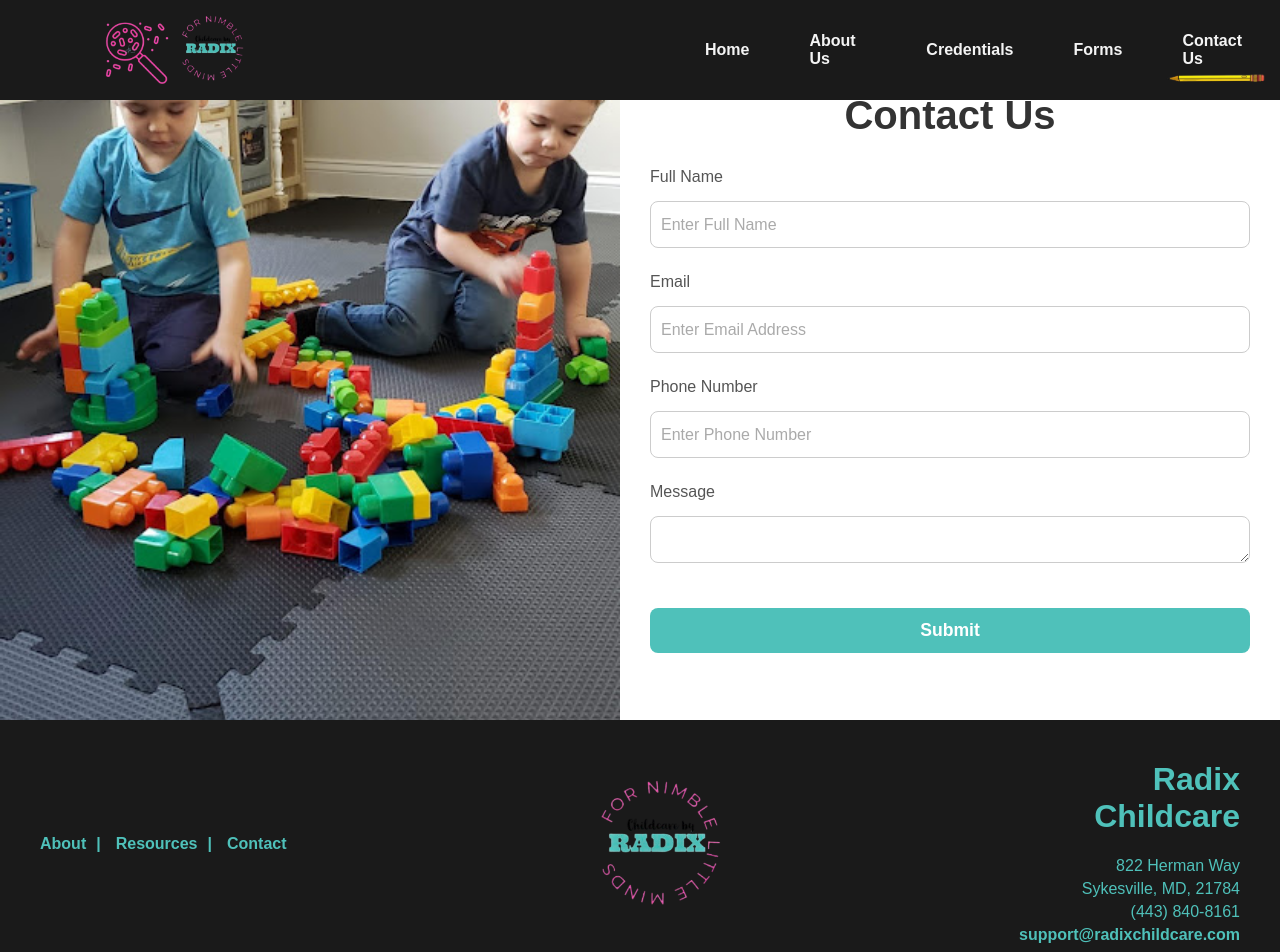
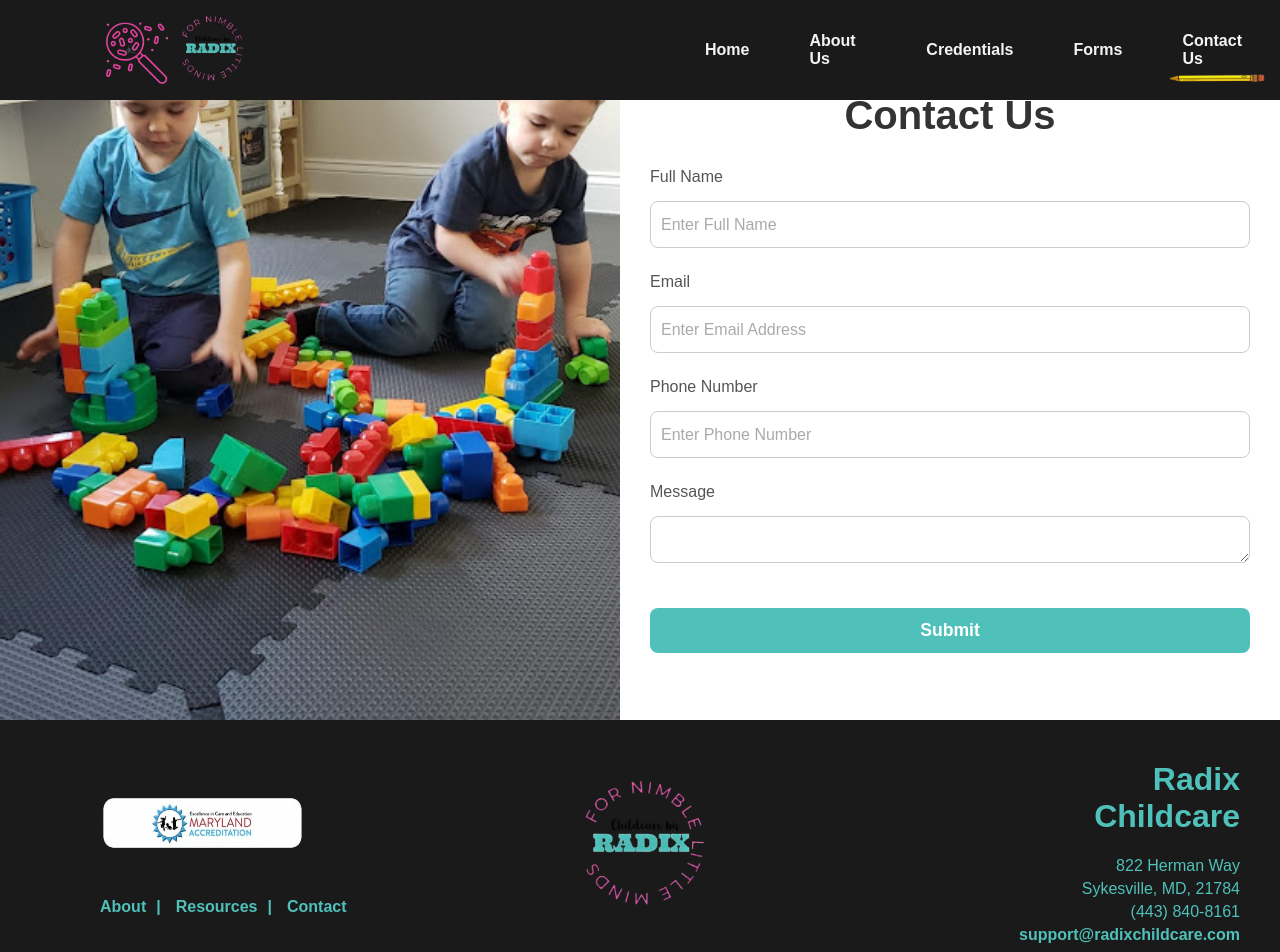
Before and after one commit to prabrat/radix-web, a React (Create React App) app: page /contact in a window 1280 px wide. Shown: the top 952 px of the page. Built offline with nearby package versions, Linux system fonts and the light colour scheme.

Commit message:
Added accredidation to footer and re-positioned logo

```diff
--- a/src/components/footer.js
+++ b/src/components/footer.js
@@ -2,6 +2,7 @@ import React from 'react';
 import "../styles/footer.css";
 
 import MainLogo from "../images/home/Logo Main.png"
+import MarylandAccredidation from "../images/home/MDA.png"
 
 import FacebookIcon from '@mui/icons-material/Facebook';
 /*
@@ -16,6 +17,7 @@ function Footer() {
       {/* Top Section */}
       <div className="footerTop">
         <div className='leftSide'>
+          <img src={MarylandAccredidation} alt='Accredidation Image'/>
           <div className='pageLinks'>
             <Link to="/about">About</Link>
             <Link to="/credentials">Resources</Link>
--- a/src/styles/footer.css
+++ b/src/styles/footer.css
@@ -18,13 +18,19 @@
   display: flex;
   flex-direction: column;
   align-items: flex-start; /* Align to the left */
-  gap: 10px; /* Add gap between links and logo */
+  gap: 25px;
+}
+
+.footerTop .leftSide img {
+  height: 100px;
+  width: 320px;
 }
 
 .footerTop .pageLinks {
   display: flex;
   justify-content: flex-start;
   gap: 15px;
+  padding-left: 60px;
 }
 
 .footerTop .pageLinks a {
@@ -51,6 +57,7 @@
   display: flex;
   justify-content: center;
   width: 100%;
+  padding-right: 95px;
 }
 
 .footerTop .logo img {
```
Also changed, not shown: src/images/home/MDA.jpg (deleted), src/images/home/MDA.png (added).
